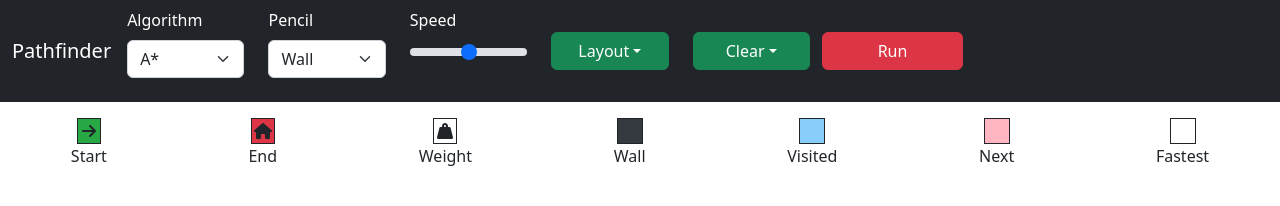
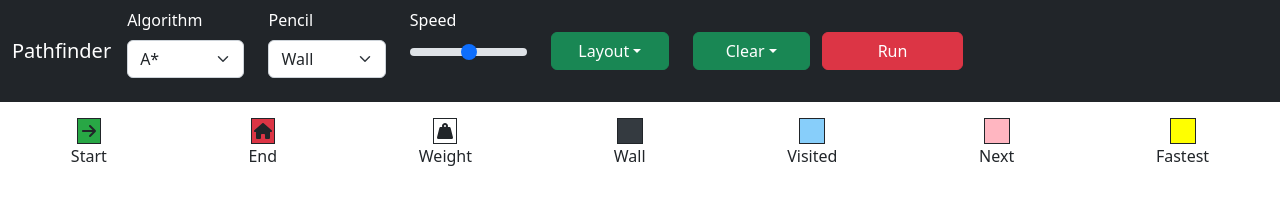
Before and after one commit to 99061142/Pathfinding, a React (Create React App) app in the folder my-app/: page / in a window 1280 px wide. Shown: the top 206 px of the page. Built offline with nearby package versions, Linux system fonts and the light colour scheme.

Commit message:
Added fastest background color

```diff
--- a/my-app/src/App.css
+++ b/my-app/src/App.css
@@ -30,3 +30,8 @@
 .next {
     background-color: lightpink;
 }
+
+
+.fastest {
+    background-color: yellow;
+}
```
